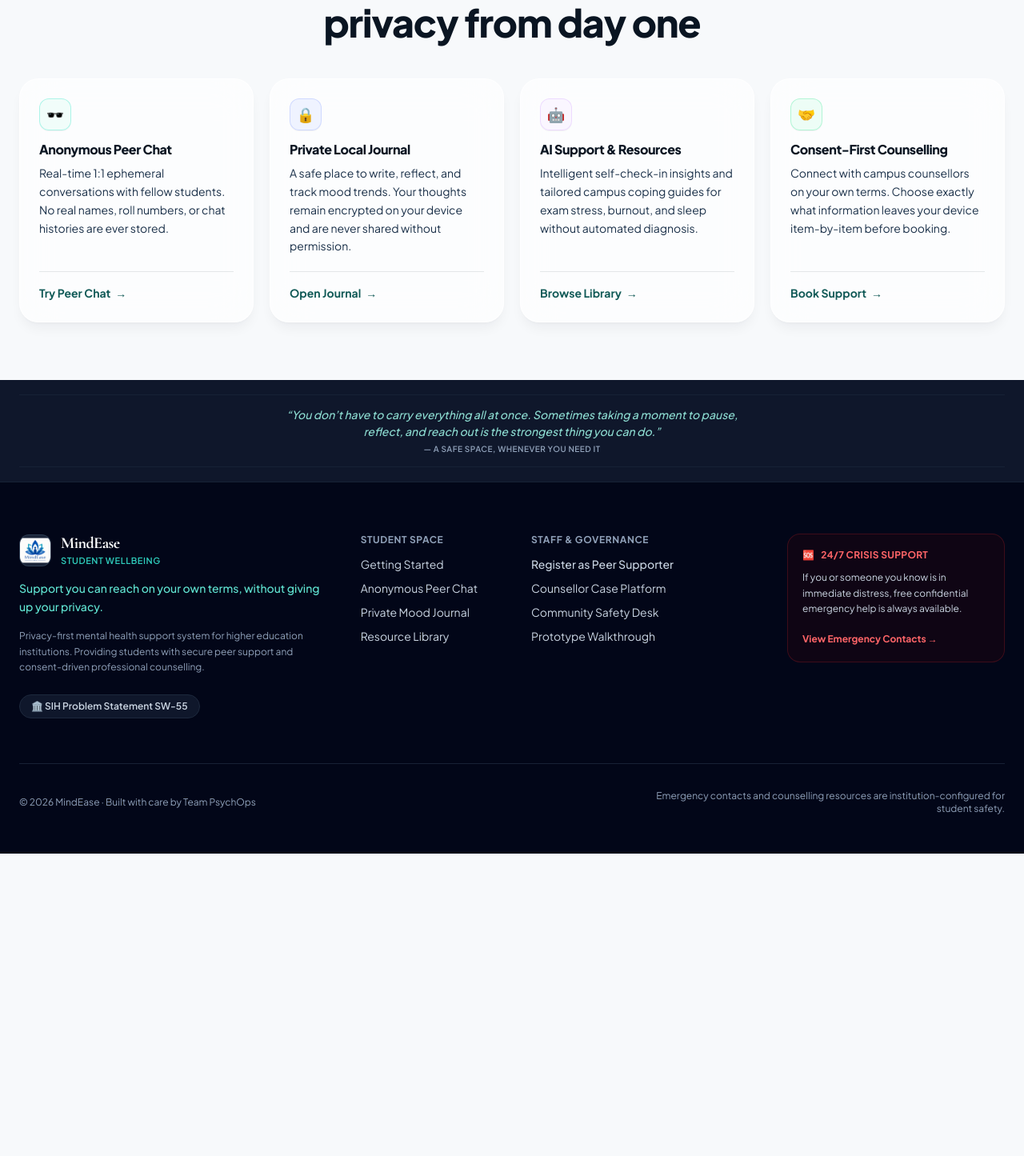
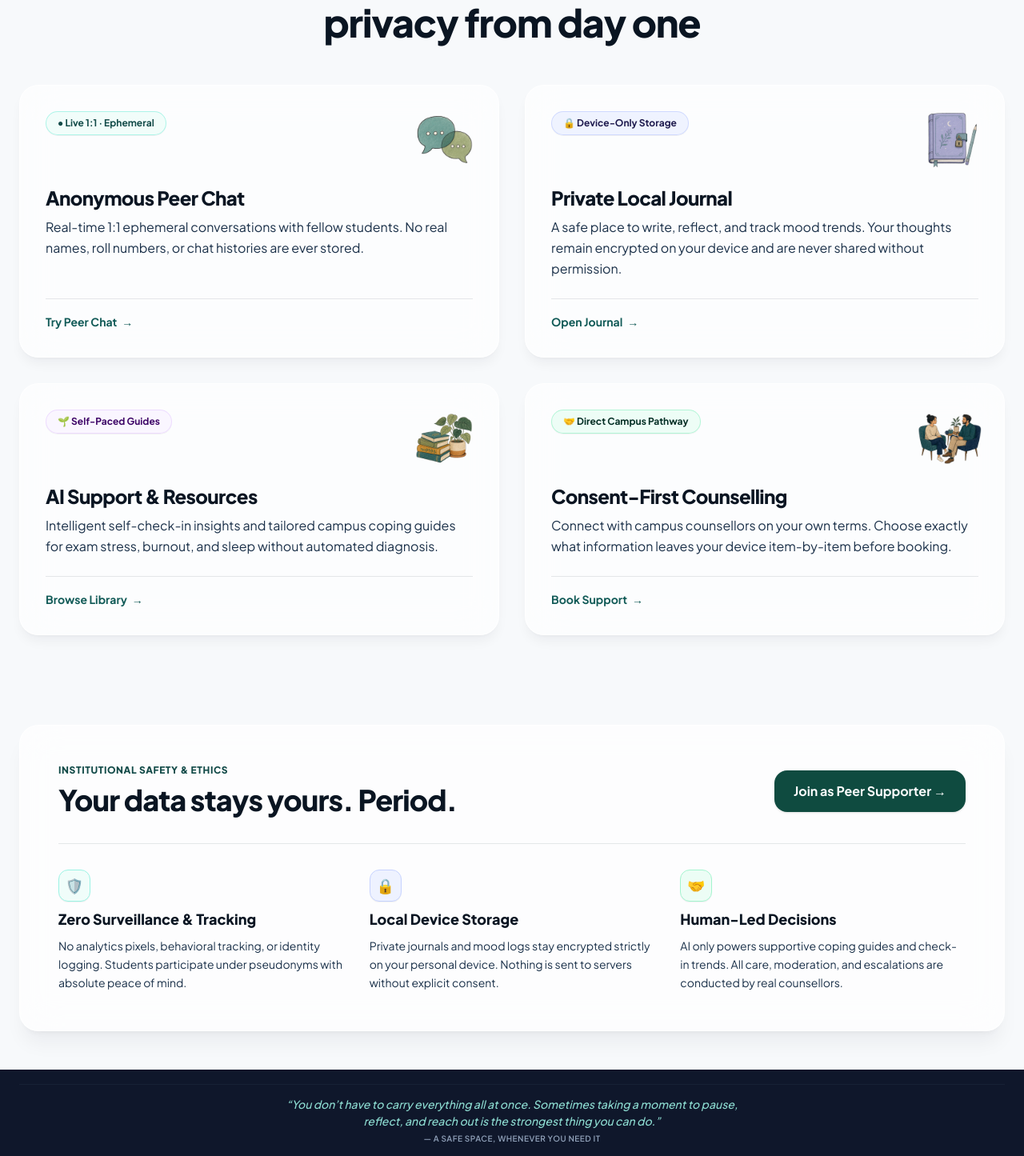
Before and after one commit to dhruvagarwal2284-ai/Mindease, a Next.js app: page / in a window 1280 px wide. Shown: the part 865-2310 px from the top of the page at 80% size. Before the commit the page ends 1932 px from the top, so only its background shows below. Built offline with nearby package versions, Linux system fonts and the light colour scheme.

Commit message:
landing edit

```diff
--- a/app/page.tsx
+++ b/app/page.tsx
@@ -10,35 +10,39 @@ import { db } from "@/lib/firebase";
 
 const FEATURES = [
   {
-    icon: "🕶️",
+    badge: "● Live 1:1 · Ephemeral",
     title: "Anonymous Peer Chat",
     description: "Real-time 1:1 ephemeral conversations with fellow students. No real names, roll numbers, or chat histories are ever stored.",
     link: "/student/peer",
     linkText: "Try Peer Chat",
+    image: "/images/features/peer-chat.png",
     badgeTone: "bg-teal-50/90 border-teal-200/80 text-teal-900",
   },
   {
-    icon: "🔒",
+    badge: "🔒 Device-Only Storage",
     title: "Private Local Journal",
     description: "A safe place to write, reflect, and track mood trends. Your thoughts remain encrypted on your device and are never shared without permission.",
     link: "/student/journal",
     linkText: "Open Journal",
+    image: "/images/features/journal.png",
     badgeTone: "bg-indigo-50/90 border-indigo-200/80 text-indigo-950",
   },
   {
-    icon: "🤖",
+    badge: "🌱 Self-Paced Guides",
     title: "AI Support & Resources",
     description: "Intelligent self-check-in insights and tailored campus coping guides for exam stress, burnout, and sleep without automated diagnosis.",
     link: "/student/support",
     linkText: "Browse Library",
+    image: "/images/features/resources.png",
     badgeTone: "bg-purple-50/90 border-purple-200/80 text-purple-950",
   },
   {
-    icon: "🤝",
+    badge: "🤝 Direct Campus Pathway",
     title: "Consent-First Counselling",
     description: "Connect with campus counsellors on your own terms. Choose exactly what information leaves your device item-by-item before booking.",
     link: "/student/support/request",
     linkText: "Book Support",
+    image: "/images/features/counselling.png",
     badgeTone: "bg-emerald-50/90 border-emerald-200/80 text-emerald-950",
   },
 ];
@@ -182,9 +186,9 @@ const userData = userSnap.data() as any; // 🔥 TS ko bypass karne ke liye
           </div>
         </section>
 
-        <section id="features" className="w-full pt-2 pb-14 sm:pt-4 sm:pb-18 bg-transparent">
+        <section id="features" className="w-full pt-2 pb-12 sm:pt-4 sm:pb-16 bg-transparent">
           <div className="max-w-7xl mx-auto px-4 sm:px-6">
-            <div className="text-center max-w-2xl mx-auto mb-8 sm:mb-10">
+            <div className="text-center max-w-2xl mx-auto mb-8 sm:mb-12">
               <p className="text-xs font-extrabold uppercase tracking-wider text-teal-900">
                 Core Capabilities
               </p>
@@ -193,17 +197,41 @@ const userData = userSnap.data() as any; // 🔥 TS ko bypass karne ke liye
               </h2>
             </div>
 
-            <div className="grid grid-cols-1 md:grid-cols-2 lg:grid-cols-4 gap-5">
+            {/* 2x2 Grid Layout: 2 cards per row, 2 rows */}
+            <div className="grid grid-cols-1 md:grid-cols-2 gap-6 lg:gap-8">
               {FEATURES.map((feat) => (
-                <div key={feat.title} className="rounded-3xl border border-white/80 bg-white/65 backdrop-blur-xl p-5 sm:p-6 shadow-lg shadow-navy-950/5 transition-all duration-300 hover:-translate-y-1.5 hover:bg-white/80 hover:shadow-xl hover:border-white flex flex-col justify-between group">
+                <div
+                  key={feat.title}
+                  className="relative rounded-3xl border border-white/80 bg-white/65 backdrop-blur-xl p-6 sm:p-8 shadow-lg shadow-navy-950/5 transition-all duration-300 hover:-translate-y-1.5 hover:bg-white/80 hover:shadow-xl hover:border-white flex flex-col justify-between group overflow-hidden"
+                >
                   <div>
-                    <div className={`inline-flex h-10 w-10 items-center justify-center rounded-xl border text-lg mb-3 shadow-2xs ${feat.badgeTone}`} aria-hidden>
-                      {feat.icon}
+                    {/* Top Row: Left Pill Badge & Top-Right Illustration Graphic */}
+                    <div className="flex items-start justify-between gap-4 mb-4">
+                      <div
+                        className={`inline-flex items-center gap-1.5 px-3.5 py-1.5 rounded-full border text-xs font-bold shadow-2xs ${feat.badgeTone}`}
+                      >
+                        {feat.badge}
+                      </div>
+                      <div className="relative w-16 h-16 sm:w-20 sm:h-20 shrink-0 -mt-1 -mr-1">
+                        <Image
+                          src={feat.image}
+                          alt={feat.title}
+                          width={80}
+                          height={80}
+                          className="object-contain w-full h-full"
+                        />
+                      </div>
                     </div>
-                    <h3 className="text-base font-extrabold text-navy-950 tracking-tight">{feat.title}</h3>
-                    <p className="mt-1.5 text-xs sm:text-sm text-navy-800 leading-relaxed font-normal">{feat.description}</p>
+
+                    <h3 className="text-xl sm:text-2xl font-black text-navy-950 tracking-tight">
+                      {feat.title}
+                    </h3>
+                    <p className="mt-2 text-sm sm:text-base text-navy-800 leading-relaxed font-normal">
+                      {feat.description}
+                    </p>
                   </div>
-                  <div className="mt-5 pt-3.5 border-t border-navy-900/10">
+
+                  <div className="mt-6 pt-4 border-t border-navy-900/10">
                     <Link
                       href={feat.link}
                       className="inline-flex items-center text-xs sm:text-sm font-bold text-teal-800 hover:text-teal-950 hover:underline gap-1.5"
@@ -213,6 +241,71 @@ const userData = userSnap.data() as any; // 🔥 TS ko bypass karne ke liye
                   </div>
                 </div>
               ))}
+            </div>
+          </div>
+        </section>
+
+        {/* ============================================== Institutional Safety & Ethics Section */}
+        <section id="safety" className="w-full py-8 sm:py-12 bg-transparent">
+          <div className="max-w-7xl mx-auto px-4 sm:px-6">
+            <div className="rounded-3xl border border-white/80 bg-white/70 backdrop-blur-xl p-6 sm:p-10 lg:p-12 shadow-xl shadow-navy-950/5">
+              <div className="flex flex-col md:flex-row md:items-center justify-between gap-6 pb-8 border-b border-navy-900/10">
+                <div className="space-y-1.5">
+                  <p className="text-xs font-extrabold uppercase tracking-wider text-teal-900">
+                    INSTITUTIONAL SAFETY &amp; ETHICS
+                  </p>
+                  <h2 className="text-2xl sm:text-3xl lg:text-4xl font-black text-navy-950 tracking-tight leading-tight">
+                    Your data stays yours. Period.
+                  </h2>
+                </div>
+                <div className="shrink-0">
+                  <Link
+                    href="/register-as-peer"
+                    className="inline-flex items-center justify-center px-6 py-3.5 rounded-2xl bg-[#0f4b40] hover:bg-[#0b3b32] text-white font-bold text-sm sm:text-base shadow-sm transition-all text-center active:scale-98 cursor-pointer"
+                  >
+                    Join as Peer Supporter →
+                  </Link>
+                </div>
+              </div>
+
+              {/* Three Institutional Guarantees */}
+              <div className="grid grid-cols-1 md:grid-cols-3 gap-6 sm:gap-8 pt-8">
+                <div className="space-y-2">
+                  <div className="inline-flex h-10 w-10 items-center justify-center rounded-xl bg-teal-50 border border-teal-200 text-teal-900 text-lg shadow-2xs">
+                    🛡️
+                  </div>
+                  <h3 className="text-base sm:text-lg font-extrabold text-navy-950">
+                    Zero Surveillance &amp; Tracking
+                  </h3>
+                  <p className="text-xs sm:text-sm text-navy-800 leading-relaxed font-normal">
+                    No analytics pixels, behavioral tracking, or identity logging. Students participate under pseudonyms with absolute peace of mind.
+                  </p>
+                </div>
+
+                <div className="space-y-2">
+                  <div className="inline-flex h-10 w-10 items-center justify-center rounded-xl bg-indigo-50 border border-indigo-200 text-indigo-950 text-lg shadow-2xs">
+                    🔒
+                  </div>
+                  <h3 className="text-base sm:text-lg font-extrabold text-navy-950">
+                    Local Device Storage
+                  </h3>
+                  <p className="text-xs sm:text-sm text-navy-800 leading-relaxed font-normal">
+                    Private journals and mood logs stay encrypted strictly on your personal device. Nothing is sent to servers without explicit consent.
+                  </p>
+                </div>
+
+                <div className="space-y-2">
+                  <div className="inline-flex h-10 w-10 items-center justify-center rounded-xl bg-emerald-50 border border-emerald-200 text-emerald-950 text-lg shadow-2xs">
+                    🤝
+                  </div>
+                  <h3 className="text-base sm:text-lg font-extrabold text-navy-950">
+                    Human-Led Decisions
+                  </h3>
+                  <p className="text-xs sm:text-sm text-navy-800 leading-relaxed font-normal">
+                    AI only powers supportive coping guides and check-in trends. All care, moderation, and escalations are conducted by real counsellors.
+                  </p>
+                </div>
+              </div>
             </div>
           </div>
         </section>
```
